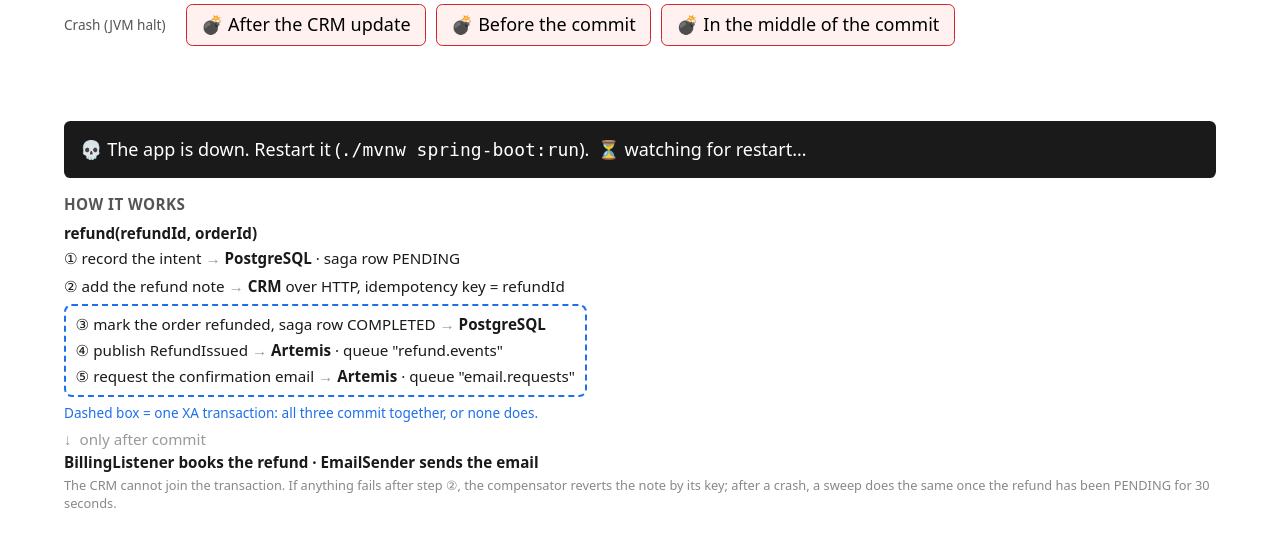
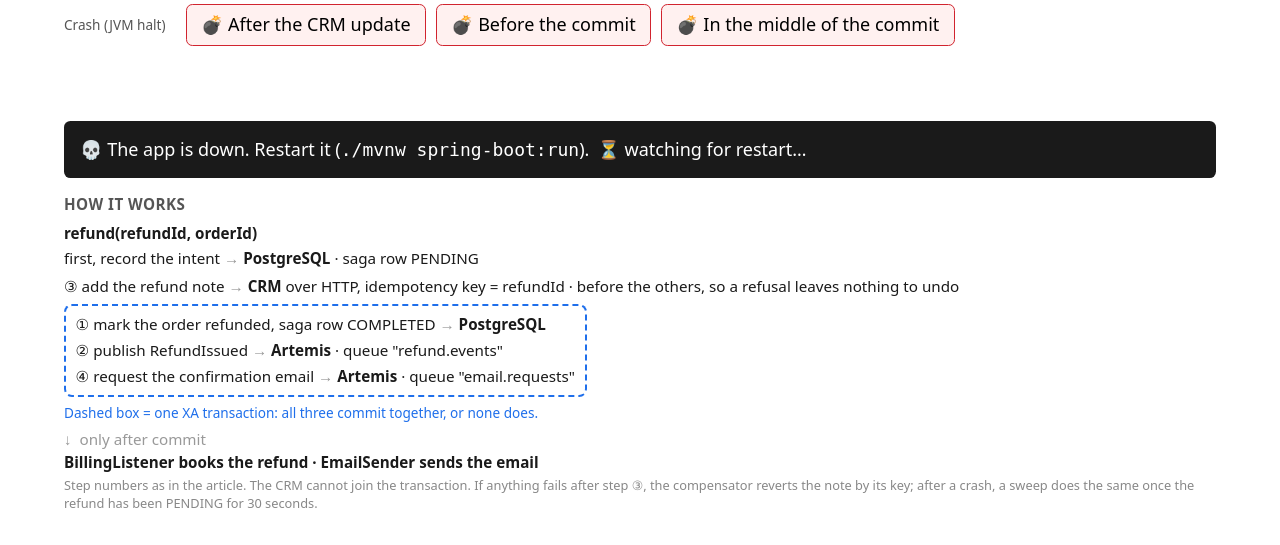
Before and after one commit to atomikos/ai-agents-write-to-many-systems-demo, a web app: page /index.html in a window 1280 px wide. Shown: the part 324-869 px from the top of the page. Run offline with its HTML, style and script files only (its server is not run), Linux system fonts and the light colour scheme; data that the repository does not hold is empty.

Commit message:
Fix a crash test that could wait five minutes for recovery, and number the steps as in the article
A crash after the commit can catch the email sender in the middle of its own
two-phase commit. With no commit decision logged, Atomikos recovery waits for
max_timeout (5 minutes by default) before it rolls that branch back, so a
test that waits 30 seconds sometimes saw no email yet (seen once on CI).
The crash tests now run with max-timeout 12s and a recovery scan every 3s;
the application's own settings are unchanged, and the README explains the wait.

The step table in the README and the flow on the page now use the article's
step numbers (1 order, 2 event, 3 CRM, 4 email), which the failure table and
the test names already use; the page's compensator note shows in hybrid mode only.

Co-Authored-By: Claude Opus 5.5 <noreply@anthropic.com>

```diff
--- a/src/main/resources/static/index.html
+++ b/src/main/resources/static/index.html
@@ -114,18 +114,18 @@
   </div>
   <div class="flow hybrid-only">
     <div class="node">refund(refundId, orderId)</div>
-    <div class="step">① record the intent <span class="arrow">→</span> <strong>PostgreSQL</strong> · saga row PENDING</div>
-    <div class="step">② add the refund note <span class="arrow">→</span> <strong>CRM</strong> over HTTP, idempotency key = refundId</div>
+    <div class="step">first, record the intent <span class="arrow">→</span> <strong>PostgreSQL</strong> · saga row PENDING</div>
+    <div class="step">③ add the refund note <span class="arrow">→</span> <strong>CRM</strong> over HTTP, idempotency key = refundId · before the others, so a refusal leaves nothing to undo</div>
     <div class="boxed">
-      <div class="step">③ mark the order refunded, saga row COMPLETED <span class="arrow">→</span> <strong>PostgreSQL</strong></div>
-      <div class="step">④ publish RefundIssued <span class="arrow">→</span> <strong>Artemis</strong> · queue "refund.events"</div>
-      <div class="step">⑤ request the confirmation email <span class="arrow">→</span> <strong>Artemis</strong> · queue "email.requests"</div>
+      <div class="step">① mark the order refunded, saga row COMPLETED <span class="arrow">→</span> <strong>PostgreSQL</strong></div>
+      <div class="step">② publish RefundIssued <span class="arrow">→</span> <strong>Artemis</strong> · queue "refund.events"</div>
+      <div class="step">④ request the confirmation email <span class="arrow">→</span> <strong>Artemis</strong> · queue "email.requests"</div>
     </div>
     <div class="tx-label">Dashed box = one XA transaction: all three commit together, or none does.</div>
     <div class="arrow">↓&nbsp; only after commit</div>
     <div class="node">BillingListener books the refund · EmailSender sends the email</div>
   </div>
-  <p class="muted">The CRM cannot join the transaction. If anything fails after step ②, the compensator reverts the note by its key;
+  <p class="muted hybrid-only">Step numbers as in the article. The CRM cannot join the transaction. If anything fails after step ③, the compensator reverts the note by its key;
     after a crash, a sweep does the same once the refund has been PENDING for 30 seconds.</p>
 </section>
 
```
Also changed, not shown: README.md, 1 other file.
